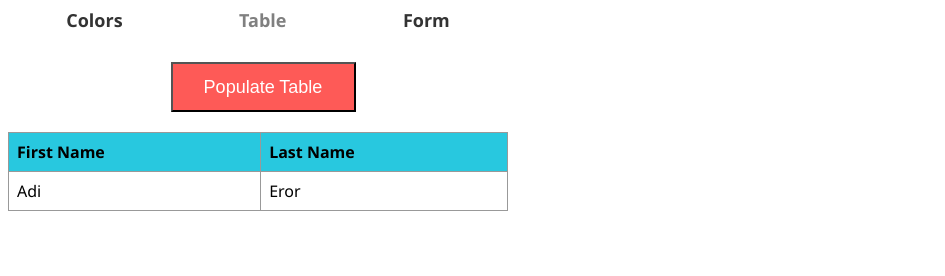
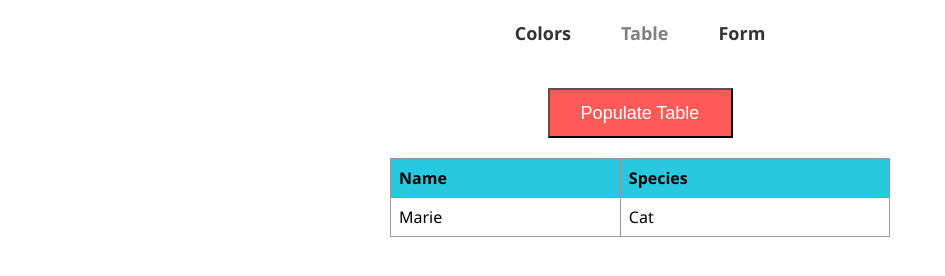
Before and after one commit to Tech-Moms/javaScript-examples, a plain HTML site: page table/table.html in a window 1280 px wide. Shown: the whole page, without its empty margins (0-945 px from the left). Drawn offline with Linux system fonts and the light colour scheme.

Commit message:
base code and readme file

```diff
--- a/form/form-style.css
+++ b/form/form-style.css
@@ -1,11 +1,11 @@
 body {
-    width: 500px;
     font-family:'Segoe UI', Tahoma, Geneva, Verdana, sans-serif
 }
 
 .nav {
+    height: 50px;
     display: flex;
-    justify-content: space-around;
+    justify-content: center;
     align-items: center;
     font-size: 18px;
     font-weight: bold;
@@ -15,29 +15,36 @@ body {
 a {
     color: #333;
     text-decoration: none;
+    margin: 0 25px;
 }
 
 .active {
     color: gray;
 }
 
+.center {
+    width: 500px;
+    margin: 0 auto;
+}
+
 .form-field {
     display: flex;
-    justify-content: space-between;
+    justify-content: center;
     align-items: top;
 }
 
 .label {
     line-height: 20px;
+    width: 200px;
 }
 
 .form-input {
     height: 20px;
 }
 
-.center-btn {
-    margin: auto;
-    width: 20%;
+.center-flex {
+    display: flex;
+    justify-content: center;
 }
 
 .submit-btn {
--- a/style.css
+++ b/style.css
@@ -1,11 +1,11 @@
 body {
-    width: 500px;
     font-family:'Segoe UI', Tahoma, Geneva, Verdana, sans-serif
 }
 
 .nav {
+    height: 50px;
     display: flex;
-    justify-content: space-around;
+    justify-content: center;
     align-items: center;
     font-size: 18px;
     font-weight: bold;
@@ -15,6 +15,7 @@ body {
 a {
     color: #333;
     text-decoration: none;
+    margin: 0 25px;
 }
 
 .active {
@@ -57,9 +58,9 @@ a {
     cursor: pointer;
 }
 
-.center-btn {
-    margin: auto;
-    width: 20%;
+.center-flex {
+    display: flex;
+    justify-content: center;
 }
 
 .reset-btn {
--- a/table/table-style.css
+++ b/table/table-style.css
@@ -1,11 +1,11 @@
 body {
-    width: 500px;
     font-family:'Segoe UI', Tahoma, Geneva, Verdana, sans-serif
 }
 
 .nav {
+    height: 50px;
     display: flex;
-    justify-content: space-around;
+    justify-content: center;
     align-items: center;
     font-size: 18px;
     font-weight: bold;
@@ -15,15 +15,16 @@ body {
 a {
     color: #333;
     text-decoration: none;
+    margin: 25px;
 }
 
 .active {
     color: gray
 }
 
-.center-btn {
-    margin: auto;
-    width: 35%;
+.center-flex {
+    display: flex;
+    justify-content: center;
 }
 
 button {
@@ -34,6 +35,11 @@ button {
     font-size: 18px;
     color: #fff;
     cursor: pointer;
+}
+
+.center {
+    margin-left: auto;
+    margin-right: auto;
 }
 
 table {
--- a/table/table.html
+++ b/table/table.html
@@ -10,27 +10,27 @@
 </head>
 
 <body>
-    <div class="nav">
+    <nav class="nav">
         <a href="../index.html">Colors</a>
         <a href="#" class="active">Table</a>
         <a href="../form/form.html">Form</a>
-    </div>
+    </nav>
 
-    <div class="center-btn">
+    <div class="center-flex">
         <button onclick="generateTable()">Populate Table</button>
     </div>
 
-    <table id="my-table">
+    <table id="my-table" class="center">
         <thead>
             <tr>
-                <th>First Name</th>
-                <th>Last Name</th>
+                <th>Name</th>
+                <th>Species</th>
             </tr>
         </thead>
         <tbody id="table-body">
             <tr>
-                <td>Adi</td>
-                <td>Eror</td>
+                <td>Marie</td>
+                <td>Cat</td>
             </tr>
         </tbody>
     </table>
--- a/table/table.js
+++ b/table/table.js
@@ -1,26 +1,24 @@
+// data we would get from a server. We'd make an api call to get this data.
 const techMoms = [
-    { firstName: 'Tiff', lastName: 'Cameron' },
-    { firstName: 'Jackie', lastName: 'Smith' },
-    { firstName: 'Brooke', lastName: 'Mckeever' },
-    { firstName: 'Calle', lastName: 'Larson' },
-    { firstName: 'Laurie', lastName: 'Mecham' },
-    { firstName: 'Anna', lastName: 'Gregory' },
-    { firstName: 'Destiny', lastName: 'Kerr' },
-    { firstName: 'Carrie', lastName: 'Johnson' },
-    { firstName: 'Sherrie', lastName: 'Hall' },
-    { firstName: 'Ashli', lastName: 'Jones' },
-    { firstName: 'Monica', lastName: 'Parkinson' },
-    { firstName: 'Jen', lastName: 'Smith' },
-    { firstName: 'Katie', lastName: 'Swenson' },
-    { firstName: 'Yolanda', lastName: 'Rowberry' },
-    { firstName: 'Sandra', lastName: 'Hadlock' },
-    { firstName: 'Amber', lastName: 'Watts' }
-]
+    { name: 'Mickey', species: 'Mouse' },
+    { name: 'Dumbo', species: 'Elephant' },
+    { name: 'Bambi', species: 'Deer' },
+    { name: 'Babe', species: 'Pig' },
+    { name: 'Sebastian', species: 'Crab' },
+    { name: 'Mushu', species: 'Dragon' },
+    { name: 'Simba', species: 'Lion' },
+    { name: 'Abu', species: 'Monkey' },
+    { name: 'Abu', species: 'Monkey' },
+    { name: 'Bruce', species: 'Shark' },
+];
+
 
 function generateTable() {
     var tblBody = document.getElementById("table-body");
 
     for (var row = 0; row < techMoms.length; row++) {
+        console.log(`Index: ${row}`, techMoms[row]);
+
         // creates a table row
         var tbRow = document.createElement("tr");
 
@@ -28,9 +26,9 @@ function generateTable() {
             // creates table data
             var cell = document.createElement("td");
             if (column == 0) {
-                var tableData = document.createTextNode(techMoms[row].firstName);
+                var tableData = document.createTextNode(techMoms[row].name);
             } else {
-                var tableData = document.createTextNode(techMoms[row].lastName);
+                var tableData = document.createTextNode(techMoms[row].species);
             }
 
             if (row % 2 == 0) {
```
Also changed, not shown: form/form.html (+11 -31 lines), index.html (+12 -20 lines), index.js (line endings or trailing spaces), 1 other file.
